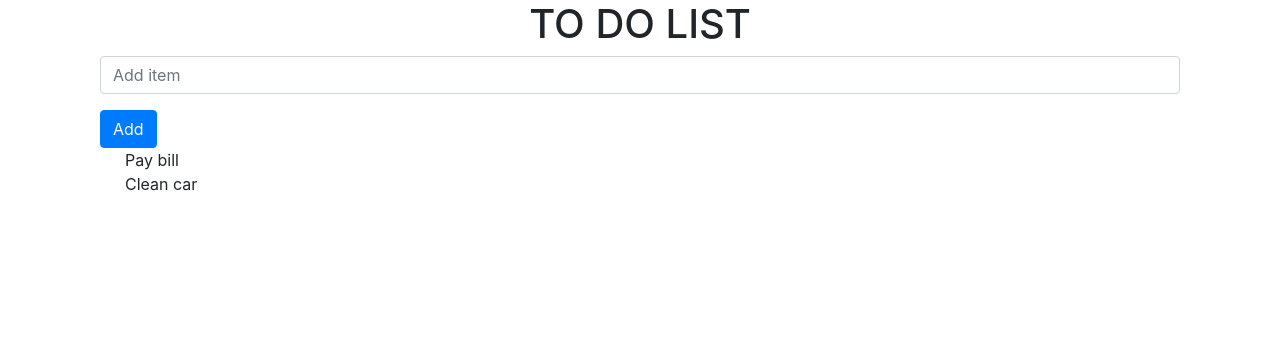
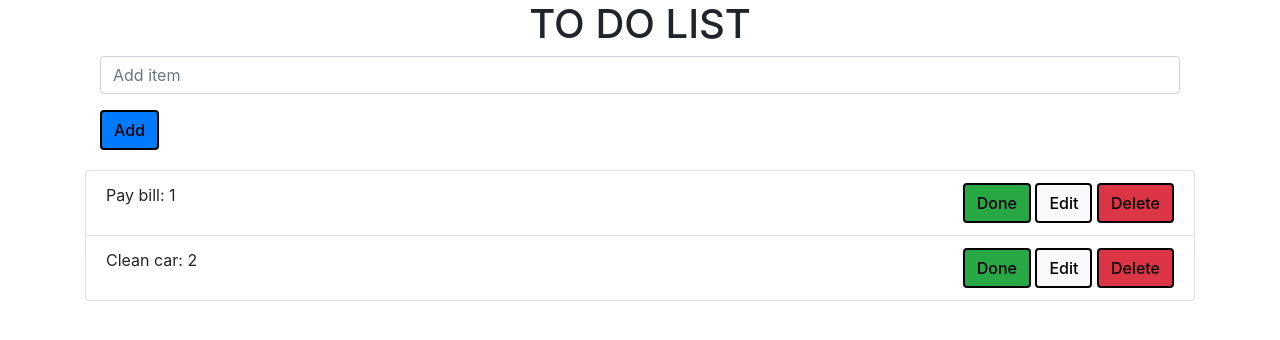
Before and after one commit to ssrome/todo-react, a React (Create React App) app: page / in a window 1280 px wide. Shown: the top 340 px of the page. Built offline with nearby package versions, Linux system fonts and the light colour scheme.

Commit message:
Added buttons to list items

```diff
--- a/package.json
+++ b/package.json
@@ -11,6 +11,7 @@
     "react-bootstrap": "^1.5.2",
     "react-dom": "^17.0.2",
     "react-scripts": "4.0.3",
+    "uuid": "^8.3.2",
     "web-vitals": "^1.1.1"
   },
   "scripts": {
--- a/src/App.css
+++ b/src/App.css
@@ -5,3 +5,17 @@ h1 {
 ul {
   list-style-type: none;
 }
+
+.btn {
+  border: 2px solid #000000;
+  color: #000000;
+  font-weight: 500;
+}
+
+div.list-group {
+  margin: 20px 0 0;
+}
+
+span.listButtons {
+  float: right;
+}
--- a/src/App.js
+++ b/src/App.js
@@ -1,9 +1,11 @@
 import React, { useState } from "react";
+import { v4 as uuidv4 } from "uuid";
 import Container from "react-bootstrap/Container";
 import Row from "react-bootstrap/Row";
 import Col from "react-bootstrap/Col";
 import Button from "react-bootstrap/Button";
 import Form from "react-bootstrap/Form";
+import ListGroup from "react-bootstrap/ListGroup";
 import "bootstrap/dist/css/bootstrap.min.css";
 import "./App.css";
 
@@ -11,10 +13,12 @@ export default function App() {
   const [addedItem, setAddedItem] = useState(null);
   const [items, setItems] = useState([
     {
+      id: 1,
       itemName: "Pay bill",
       complete: false,
     },
     {
+      id: 2,
       itemName: "Clean car",
       complete: false,
     },
@@ -29,18 +33,26 @@ export default function App() {
     setItems([
       ...items,
       {
+        id: uuidv4(),
         itemName: addedItem,
         complete: false,
       },
     ]);
     console.log(items);
   }
+
+  function deleteItem(event) {
+    event.preventDefault();
+  }
+
   return (
     <div className="App">
       <Container>
         <Row>
           <Col>
-            <h1>TO DO LIST</h1>
+            <header>
+              <h1>TO DO LIST</h1>
+            </header>
           </Col>
         </Row>
         <Row>
@@ -50,6 +62,7 @@ export default function App() {
                 <Form.Group>
                   <Form.Control
                     type="input"
+                    aria-label="add item input"
                     placeholder="Add item"
                     onChange={updateAddedItem}
                   />
@@ -65,11 +78,20 @@ export default function App() {
         </Row>
         <Row>
           <Col>
-            <ul>
+            <ListGroup>
               {items.map(function (item, index) {
-                return <li key={index}>{item.itemName}</li>;
+                return (
+                  <ListGroup.Item key={index}>
+                    {item.itemName}: {item.id}
+                    <span className="listButtons">
+                      <Button variant="success">Done</Button>{" "}
+                      <Button variant="light">Edit</Button>{" "}
+                      <Button variant="danger">Delete</Button>
+                    </span>
+                  </ListGroup.Item>
+                );
               })}
-            </ul>
+            </ListGroup>
           </Col>
         </Row>
       </Container>
```
Also changed, not shown: 2 other files (tests, documents, lock files or other folders).
